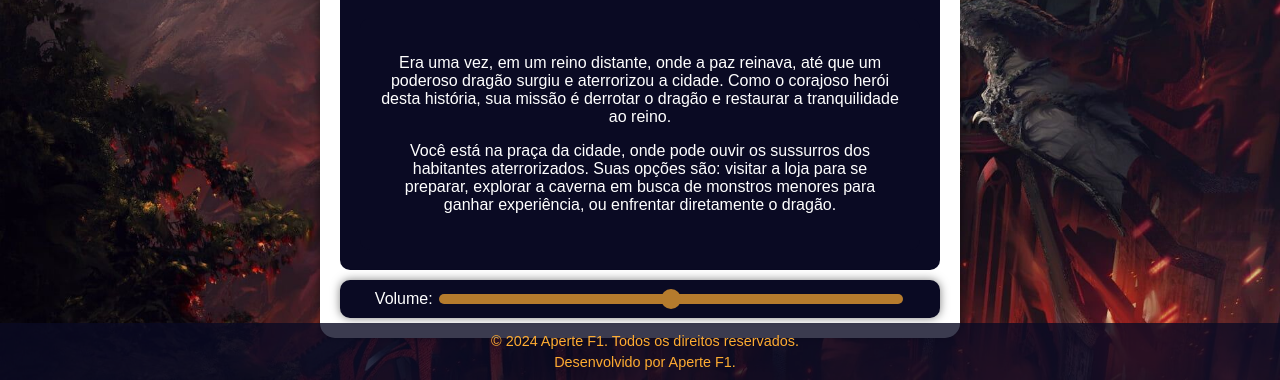
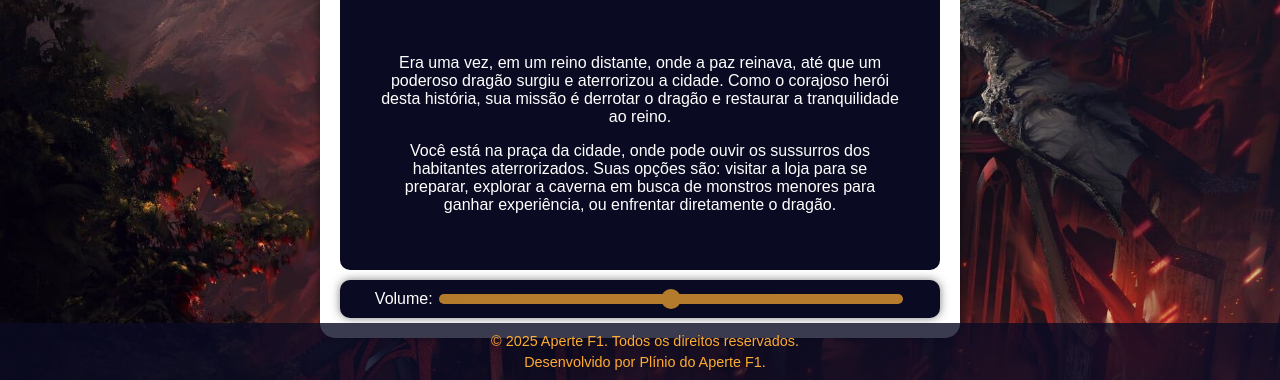
Before and after one commit to PliniodeLima/RPG, a plain HTML site: page DRAGON REPELLER/game.html in a window 1280 px wide. Shown: the part 420-800 px from the top of the page. Drawn offline with Linux system fonts and the light colour scheme.

Commit message:
Update game.html

```diff
--- a/DRAGON REPELLER/game.html
+++ b/DRAGON REPELLER/game.html
@@ -68,8 +68,8 @@
       </div>
     </div>
     <footer id="footer">
-      <p>&copy; 2024 Aperte F1. Todos os direitos reservados.</p>
-      <p>Desenvolvido por Aperte F1.</p>
+      <p>&copy; 2025 Aperte F1. Todos os direitos reservados.</p>
+      <p>Desenvolvido por Plínio do Aperte F1.</p>
     </footer>
     <script src="./Js/script.js"></script>
   </body>
```
